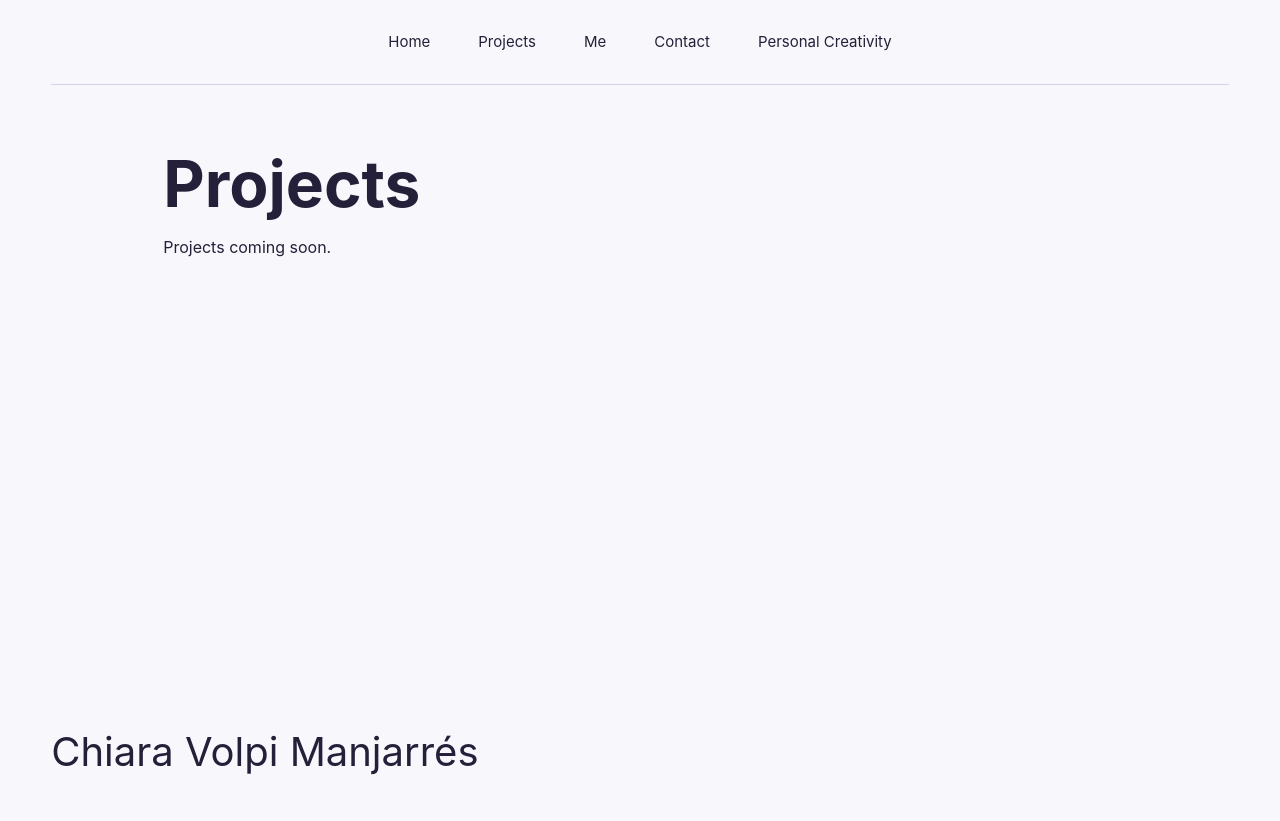
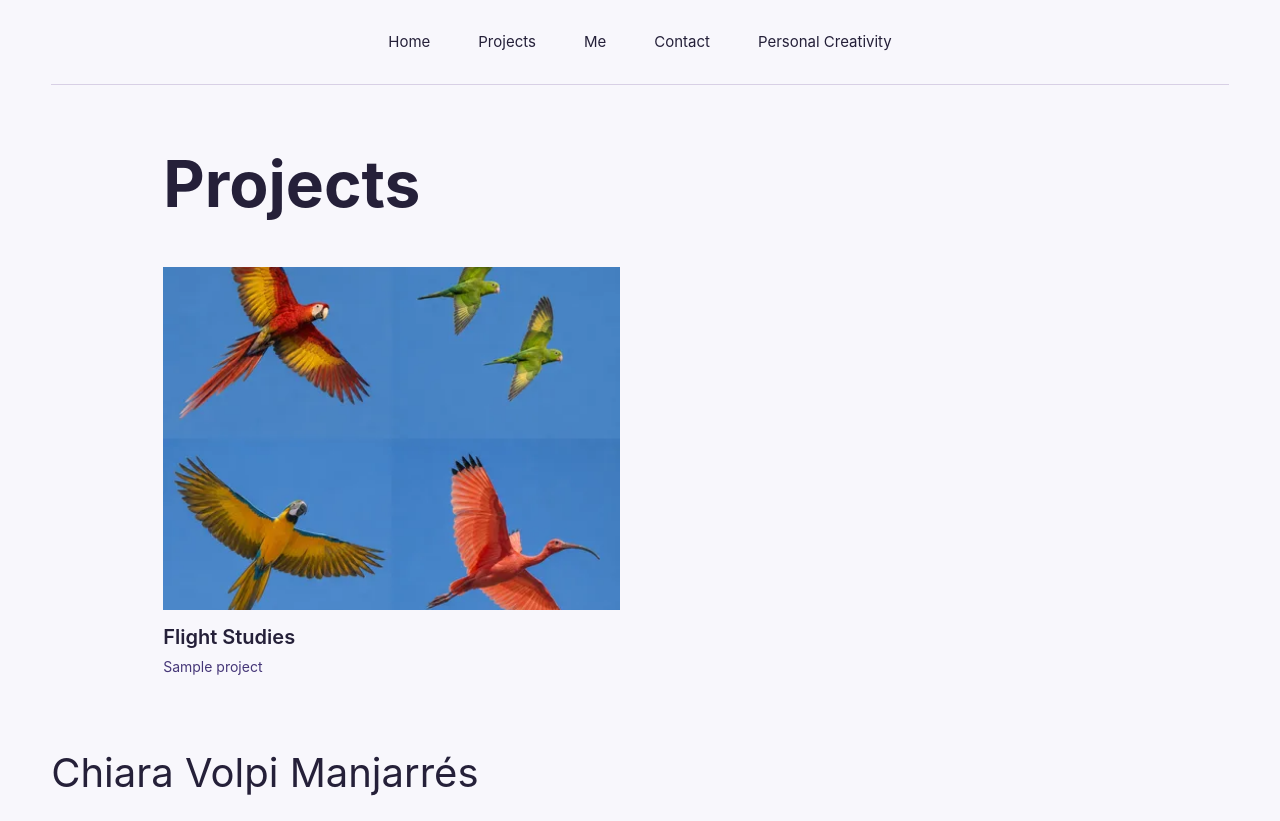
Before and after one commit to cvolpim/website, an Astro site: page /website/projects in a window 1280 px wide. Before the commit the page ends 800 px from the top, so only its background shows below. Built offline with nearby package versions, Linux system fonts and the light colour scheme; Astro itself is replaced by a stand-in of ours; a web font is replaced by a local one.

Commit message:
Add an image gallery with individual project pages

```diff
--- /dev/null
+++ b/src/data/projects.ts
@@ -0,0 +1,12 @@
+import flightStudies from '../assets/flight-studies.webp';
+
+export const projects = [
+  {
+    slug: 'flight-studies',
+    title: 'Flight Studies',
+    label: 'Sample project',
+    description: 'An editorial experiment that pairs bird imagery with typography in the portfolio’s homepage visual.',
+    cover: flightStudies,
+    coverAlt: 'Four images of colorful birds in flight against a blue sky.',
+  },
+];
--- a/src/pages/projects.astro
+++ /dev/null
@@ -1,10 +0,0 @@
----
-import Base from '../layouts/Base.astro';
----
-
-<Base title="Projects · Chiara Volpi Manjarrés" description="Projects from Chiara Volpi Manjarrés’s portfolio.">
-  <main id="content" class="content-page" tabindex="-1">
-    <h1>Projects</h1>
-    <p>Projects coming soon.</p>
-  </main>
-</Base>
--- /dev/null
+++ b/src/pages/projects/index.astro
@@ -0,0 +1,30 @@
+---
+import { Image } from 'astro:assets';
+import Base from '../../layouts/Base.astro';
+import { projects } from '../../data/projects';
+
+const projectsPath = `${import.meta.env.BASE_URL}projects/`;
+---
+
+<Base title="Projects · Chiara Volpi Manjarrés" description="Projects from Chiara Volpi Manjarrés’s portfolio.">
+  <main id="content" class="content-page" tabindex="-1">
+    <h1>Projects</h1>
+    <ul class="project-gallery">
+      {projects.map((project) => (
+        <li>
+          <a class="project-card" href={`${projectsPath}${project.slug}/`}>
+            <Image
+              class="project-card__cover"
+              src={project.cover}
+              alt=""
+              widths={[320, 448, 896]}
+              sizes="(max-width: 50rem) 92vw, 30rem"
+            />
+            <span class="project-card__title">{project.title}</span>
+            <span class="project-label">{project.label}</span>
+          </a>
+        </li>
+      ))}
+    </ul>
+  </main>
+</Base>
--- a/src/styles/global.scss
+++ b/src/styles/global.scss
@@ -174,3 +174,60 @@ a:focus-visible {
     line-height: 1.1;
   }
 }
+
+.project-gallery {
+  display: grid;
+  grid-template-columns: repeat(auto-fill, minmax(min(100%, 22rem), 1fr));
+  gap: clamp(1rem, 4vw, 2.5rem);
+  margin-block: clamp(1.5rem, 4vw, 3rem) 0;
+  padding: 0;
+  list-style: none;
+}
+
+.project-card {
+  display: grid;
+  justify-items: start;
+  gap: 0.25rem;
+  text-decoration: none;
+
+  &:hover .project-card__title, &:focus-visible .project-card__title {
+    text-decoration: underline;
+  }
+}
+
+.project-card__cover {
+  display: block;
+  inline-size: 100%;
+  block-size: auto;
+  aspect-ratio: 4 / 3;
+  object-fit: cover;
+  margin-block-end: 0.5rem;
+}
+
+.project-card__title {
+  font-size: 1.25rem;
+  font-weight: 600;
+}
+
+.project-label {
+  color: $accent;
+  font-size: 0.875rem;
+}
+
+.project-detail {
+  p { max-inline-size: 60ch; }
+}
+
+.project-detail__back {
+  display: inline-flex;
+  align-items: center;
+  min-block-size: 2.75rem;
+  margin-block-end: 1rem;
+}
+
+.project-detail__cover {
+  display: block;
+  max-inline-size: 100%;
+  block-size: auto;
+  margin-block-start: 1.5rem;
+}
```
Also changed, not shown: src/pages/projects/[slug].astro (added, +24 -0 lines).
